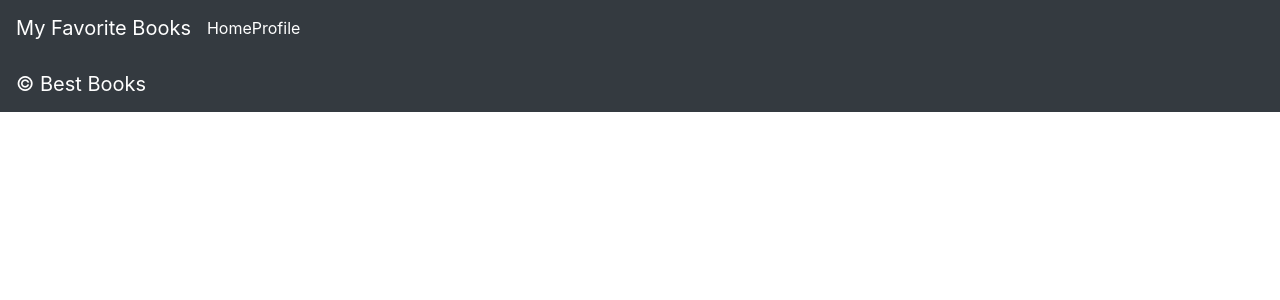
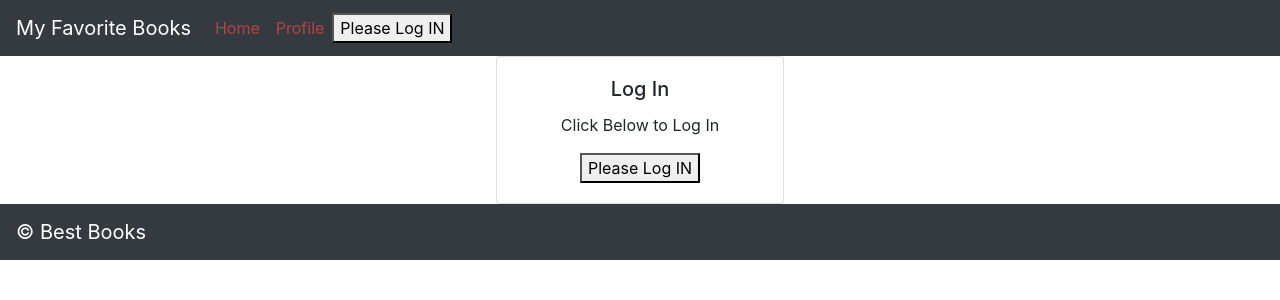
Before and after one commit to Abdallah-Abu-Hussein/bookapp-frontend, a React (Create React App) app: page / in a window 1280 px wide. Shown: the top 300 px of the page. Built offline with nearby package versions, Linux system fonts and the light colour scheme.

Commit message:
adding lots of stuff

```diff
--- a/src/App.js
+++ b/src/App.js
@@ -1,12 +1,17 @@
 import React from 'react';
 import Header from './Header';
-import IsLoadingAndError from './IsLoadingAndError';
+import BestBooks from './BestBooks'
+import Login from './Login'
+import { Image } from 'react-bootstrap';
 import Footer from './Footer';
 import {
   BrowserRouter as Router,
   Switch,
   Route
 } from "react-router-dom";
+import User from './Component/User';
+import { withAuth0 } from '@auth0/auth0-react';
+
 
 class App extends React.Component {
 
@@ -15,20 +20,18 @@ class App extends React.Component {
     return(
       <>
         <Router>
-          {/* <IsLoadingAndError> */}
             <Header />
             <Switch>
               <Route exact path="/">
-                {/* TODO: if the user is logged in, render the `BestBooks` component, if they are not, render the `Login` component */}
+              {this.props.auth0.isAuthenticated ? <><BestBooks />   <Image src="https://www.damngooddoormats.com/sites/damngooddoormats.indiemade.com/files/imagecache/im_clientsite_product_detail/welcome-i-hope-you-brought-snacks-funny-welcome-mat-housewarming-gift-damn-good-doormat_3.jpg?" thumbnail /></>: <Login /> }
               </Route>
-              {/* TODO: add a route with a path of '/profile' that renders a `Profile` component */}
+              <Route path="/profile" component={User}/>
             </Switch>
             <Footer />
-          {/* </IsLoadingAndError> */}
         </Router>
       </>
     );
   }
 }
 
-export default App;
+export default withAuth0(App);
--- /dev/null
+++ b/src/Component/LoginButton.jsx
@@ -0,0 +1,14 @@
+import React from 'react';
+import { useAuth0 } from '@auth0/auth0-react';
+
+function LoginButton(){
+    const{isAuthenticated,loginWithRedirect} = useAuth0();
+
+    return !isAuthenticated && (
+        <button onClick={loginWithRedirect}> Please Log IN
+
+        </button>
+    )
+
+}
+export default LoginButton;
--- /dev/null
+++ b/src/Component/LogoutButton.jsx
@@ -0,0 +1,17 @@
+import React from 'react';
+import { useAuth0 } from '@auth0/auth0-react';
+
+function LogoutButton() {
+  const {
+    isAuthenticated,
+    logout,
+  } = useAuth0();
+
+  return isAuthenticated && (
+    <button onClick={() => {
+      logout({ returnTo: window.location.origin });
+    }}>Log out</button>
+  );
+}
+
+export default LogoutButton;
--- /dev/null
+++ b/src/Component/User.jsx
@@ -0,0 +1,20 @@
+/* eslint-disable jsx-a11y/img-redundant-alt */
+/* eslint-disable react/jsx-no-comment-textnodes */
+import React, { Component } from 'react';
+import { withAuth0 } from '@auth0/auth0-react';
+
+class User extends Component {
+  render() {
+    const { user,isAuthenticated } = this.props.auth0;
+
+    return isAuthenticated && (
+        <>
+        <img src={user.picture}  alt={`${user.name} picture`}/>
+        <div>Hello {user.name}</div>
+        <div>{user.email}</div>
+        </>
+    )
+  }
+}
+
+export default withAuth0(User);
--- a/src/Header.css
+++ b/src/Header.css
@@ -1,5 +1,5 @@
 a{
-  color:#fff;
+  color:rgb(180, 68, 68);
 }
 
 a:hover{
--- a/src/Header.js
+++ b/src/Header.js
@@ -3,18 +3,26 @@ import 'bootstrap/dist/css/bootstrap.min.css';
 import Navbar from 'react-bootstrap/Navbar';
 import { Link } from "react-router-dom";
 import './Header.css';
+import LoginButton from './Component/LoginButton';
+import LogoutButton from './Component/LogoutButton';
+import {withAuth0} from '@auth0/auth0-react';
 
 class Header extends React.Component {
   render() {
-    return(
+    return (
       <Navbar collapseOnSelect expand="lg" bg="dark" variant="dark">
         <Navbar.Brand>My Favorite Books</Navbar.Brand>
-        <Link to="/">Home</Link>
-        <Link to="/profile">Profile</Link>
-        {/* TODO: if the user is logged in, render the `LogoutButton` - if the user is logged out, render the `LoginButton` */}
+        <Link className={'m-2'}to="/">Home</Link>
+        <Link className={'m-2'}to="/profile">Profile</Link>
+        {!this.props.auth0.isAuthenticated} {
+          <LoginButton className={'m-50'}id="login" />
+        }
+        {this.props.auth0.isAuthenticated} {
+          <LogoutButton className={'m-50'} id="logout" />
+        }
       </Navbar>
     );
   }
 }
 
-export default Header;
+export default withAuth0(Header);
--- a/src/Login.js
+++ b/src/Login.js
@@ -2,6 +2,7 @@ import React from 'react';
 import 'bootstrap/dist/css/bootstrap.min.css';
 import Card from 'react-bootstrap/Card';
 import './Login.css';
+import LoginButton from './Component/LoginButton';
 
 class Login extends React.Component {
   render() {
@@ -12,7 +13,7 @@ class Login extends React.Component {
           <Card.Text>
             Click Below to Log In
           </Card.Text>
-          {/* TODO: add a `LoginButton` component here that will log the user in with Auth0 */}
+          <LoginButton />
         </Card.Body>
       </Card>
     )
--- a/src/index.js
+++ b/src/index.js
@@ -1,11 +1,15 @@
-import React from 'react';
-import ReactDOM from 'react-dom';
-import App from './App';
+import React from "react";
+import ReactDOM from "react-dom";
+import App from "./App";
+import { Auth0Provider } from "@auth0/auth0-react";
 
-// TODO: wrap everything in Auth0
 ReactDOM.render(
-  <React.StrictMode>
+  <Auth0Provider
+    domain="dev-es-2xoxd.us.auth0.com"
+    clientId="eB7vCujnZXxaDxMZuXlUZ1uQSdJwxRUW"
+    redirectUri={window.location.origin}
+  >
     <App />
-  </React.StrictMode>,
-  document.getElementById('root')
+  </Auth0Provider>,
+  document.getElementById("root")
 );
```
Also changed, not shown: 1 other file (tests, documents, lock files or other folders).
